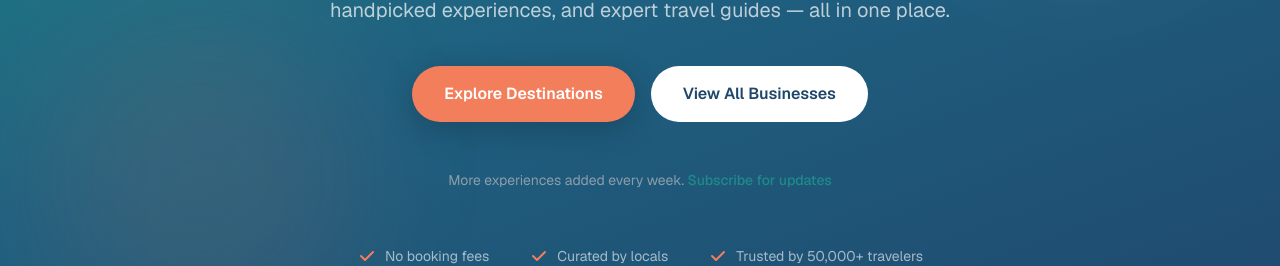
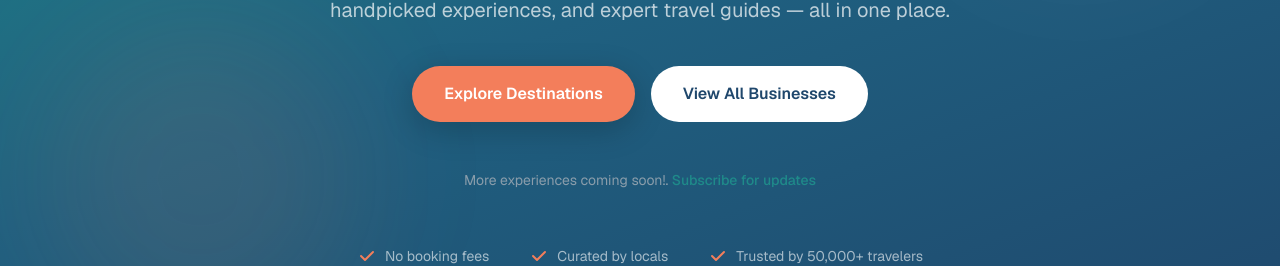
Before and after one commit to 1Spectraa/caribgateway-repo, a Next.js app in the folder caribgateway/: page / in a window 1280 px wide. Shown: the part 3338-3604 px from the top of the page. Built offline with nearby package versions, Linux system fonts and the light colour scheme.

Commit message:
Update message in CTASection component

```diff
--- a/caribgateway/components/sections/CTASection.tsx
+++ b/caribgateway/components/sections/CTASection.tsx
@@ -72,7 +72,7 @@ export default function CTASection() {
         </div>
         {/* Decorative bottom note */}
         <p className="text-center text-brand-slate text-sm mt-12">
-          More experiences added every week.{" "}
+          More experiences coming soon!.{" "}
           <Link href="#" className="text-brand-teal font-medium hover:underline">
             Subscribe for updates
           </Link>
```
